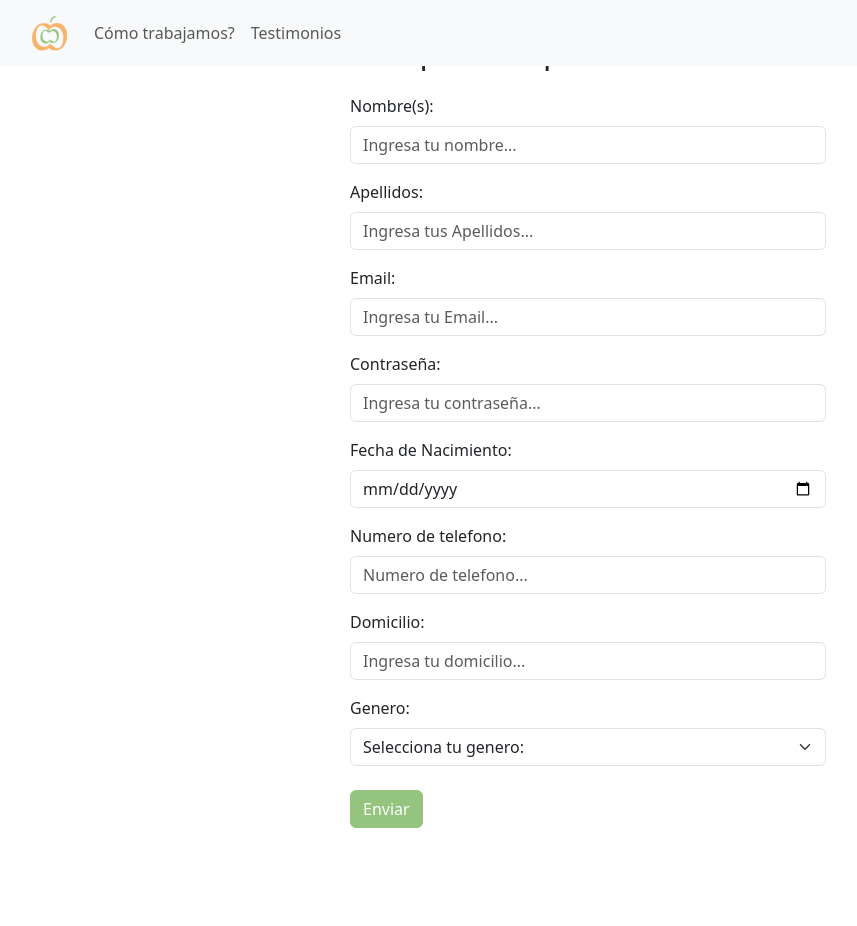
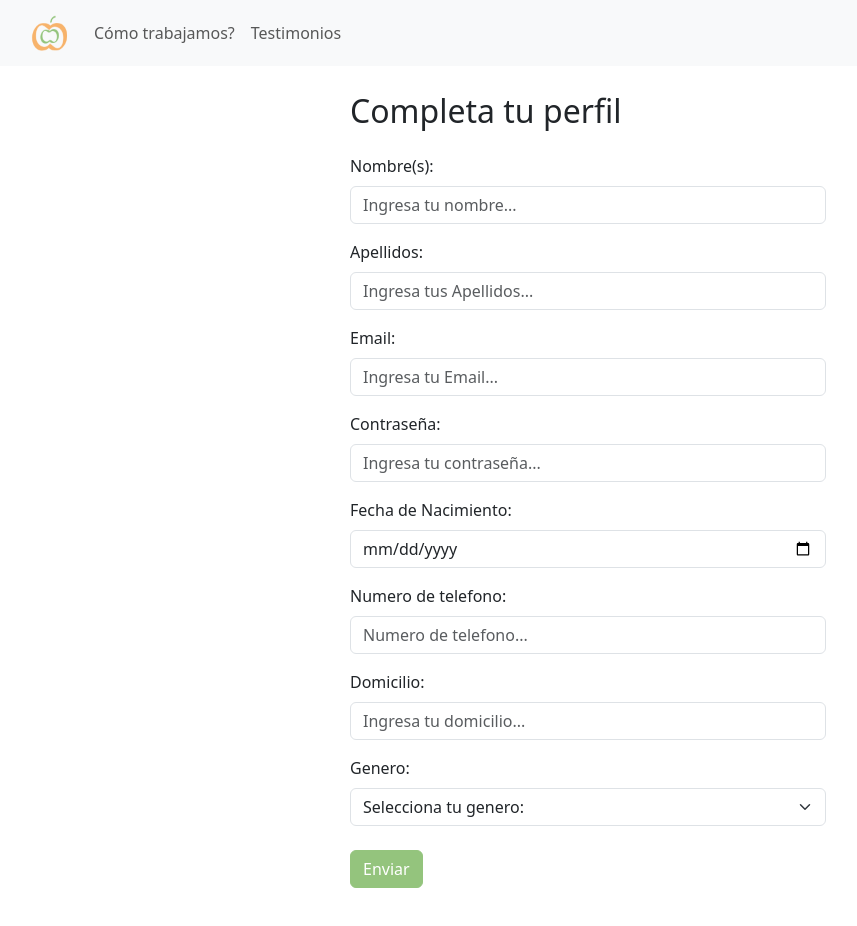
Before and after one commit to PF-Henry2023/ClientNutrition, a React (Vite) app: page /signup in a window 1280 px wide. Shown: the whole page, without its empty margins (52-909 px from the left). Before the commit the page ends 868 px from the top, so only its background shows below. Built offline with nearby package versions, Linux system fonts and the light colour scheme.

Commit message:
se quitó navbar duplicada de home

```diff
--- a/src/App.jsx
+++ b/src/App.jsx
@@ -17,7 +17,7 @@ axios.defaults.baseURL = URL;
 
 function App() {
   return (
-    <div className="App">
+    <div className="app">
       <NavBar />
       <Routes>
         <Route path="/" element={<Home />}></Route>
--- a/src/Components/Create/Create.jsx
+++ b/src/Components/Create/Create.jsx
@@ -87,7 +87,7 @@ export default function Create() {
     <Container className={style.container}>
       <Row className="justify-content-md-center">
         <Col xs={12} md={12}>
-          <h2 className="mb-4">Completa tu perfil:</h2>
+          <h2 className="mb-4">Completa tu perfil</h2>
           <Form onSubmit={submitHandler}>
             <Form.Group className="mb-3" controlId="name">
               <Form.Label>Nombre(s):</Form.Label>
--- a/src/Components/Home/Home.jsx
+++ b/src/Components/Home/Home.jsx
@@ -1,5 +1,4 @@
 import styles from "./Home.module.css"
-import NavBar from "../NavBar/NavBar";
 import HomeDescripion from "../HomeDescription/HomeDescription";
 import Carousel from "../Carousel/Carousel";
 import Footer from "../Footer/Footer";
@@ -7,8 +6,6 @@ import Footer from "../Footer/Footer";
 export default function Home() {
     return (
         <div className={styles.text}>
-            <NavBar />
-
             <HomeDescripion title="Servicio que ofrecemos" description="Descubre una nueva forma de alcanzar tus objetivos de salud y bienestar a través de nuestro innovador servicio de consultas en línea con nutricionistas expertos. En nuestra plataforma, te conectamos con profesionales altamente calificados que se dedican a comprender tus necesidades individuales y crear planes de alimentación personalizados que se adapten a tu estilo de vida único. Ya sea que estés buscando perder peso, aumentar tu energía o mejorar tus hábitos alimenticios, nuestros nutricionistas te brindarán orientación y apoyo a cada paso del camino. Con comodidad y flexibilidad, accederás a sesiones virtuales en tiempo real donde podrás discutir tus metas, recibir asesoramiento basado en la evidencia y resolver tus inquietudes nutricionales. Comienza tu viaje hacia una vida más saludable hoy mismo con nuestro servicio de consultas en línea, respaldado por profesionales comprometidos que están aquí para ayudarte a alcanzar el éxito duradero."/>
             <hr />
             <Carousel />
```
